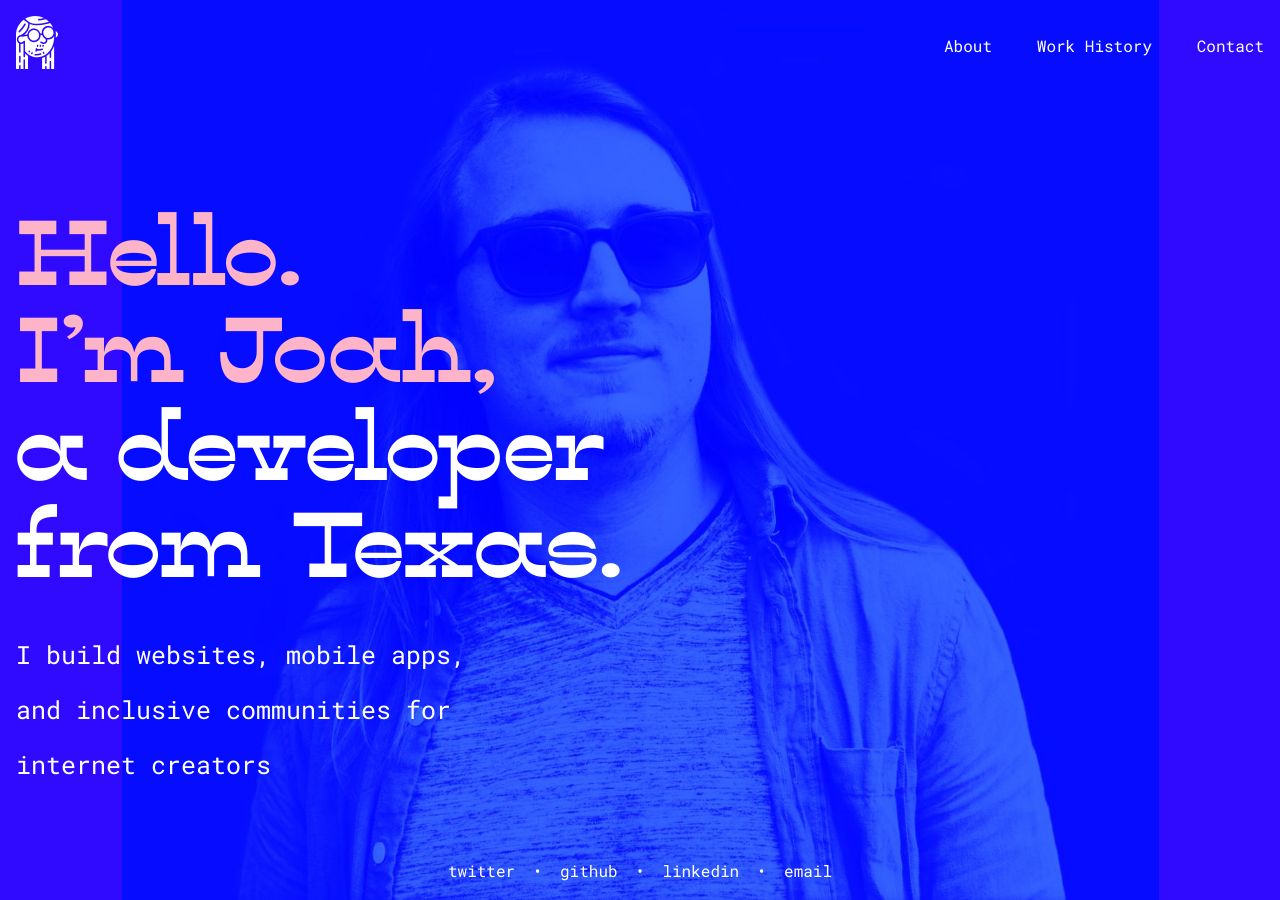
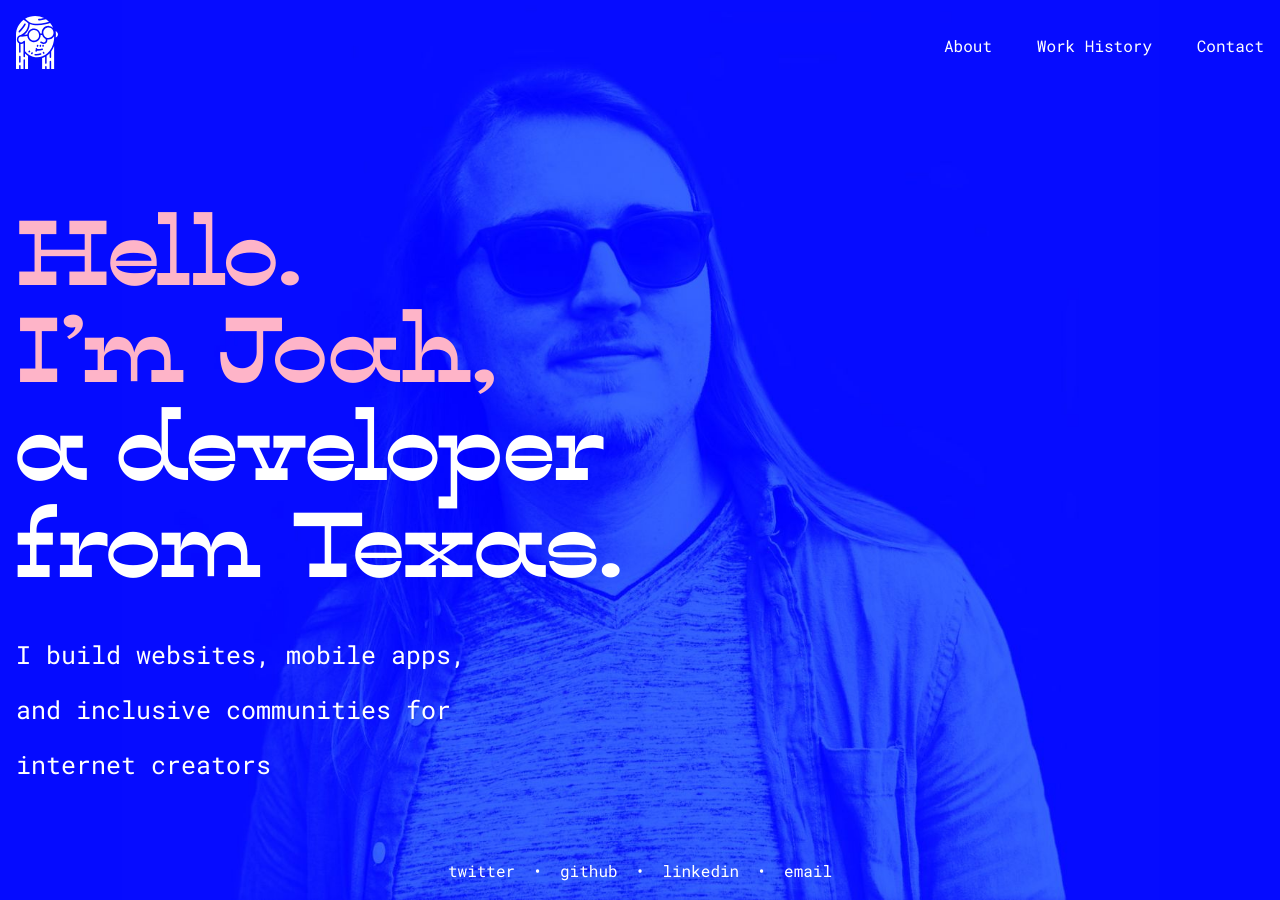
Before and after one commit to joahg/joahg.github.com, a Jekyll site: the page built from pages/index.html, in a window 1280 px wide. Built offline with Jekyll 4.4.1, drawn with Linux system fonts in a browser that asks for light colours.

Commit message:
fix heroblue

```diff
--- a/_sass/_colors.scss
+++ b/_sass/_colors.scss
@@ -1,5 +1,5 @@
 $blue: #1C34FF;
-$heroblue: #300aff;
+$heroblue: #050BFF;
 $pink: #FEB4C8;
 $white: #FFFFFF;
 $black: #0A0A0C;
```
